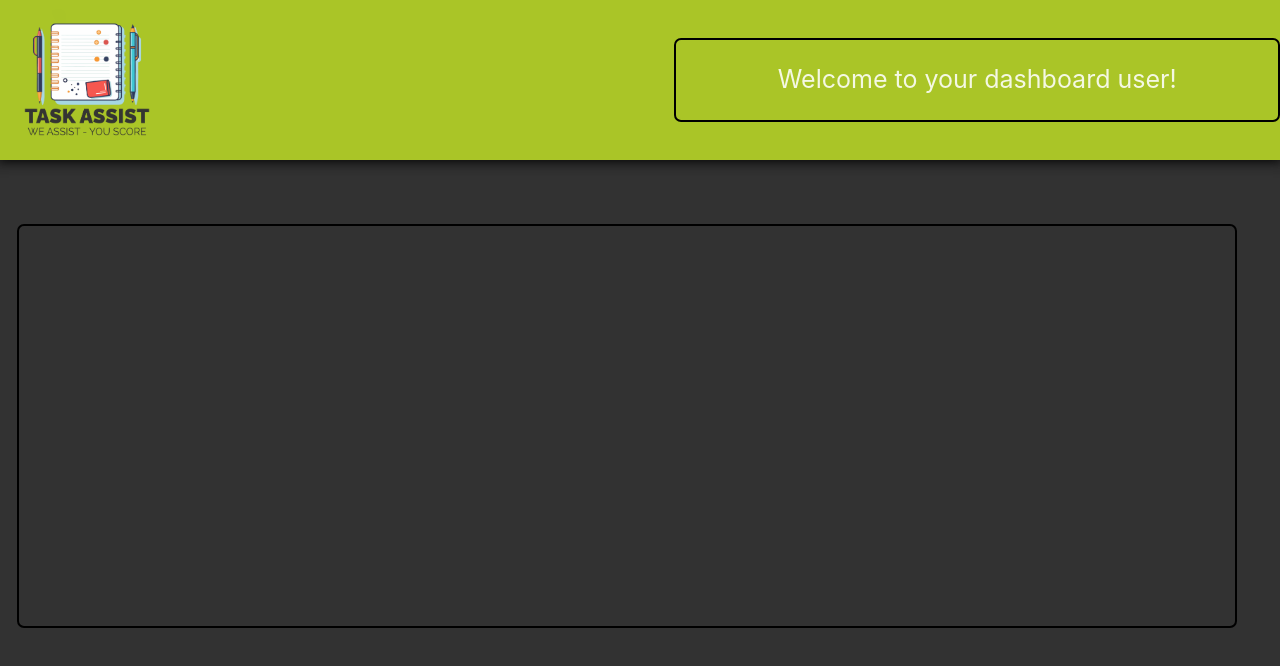
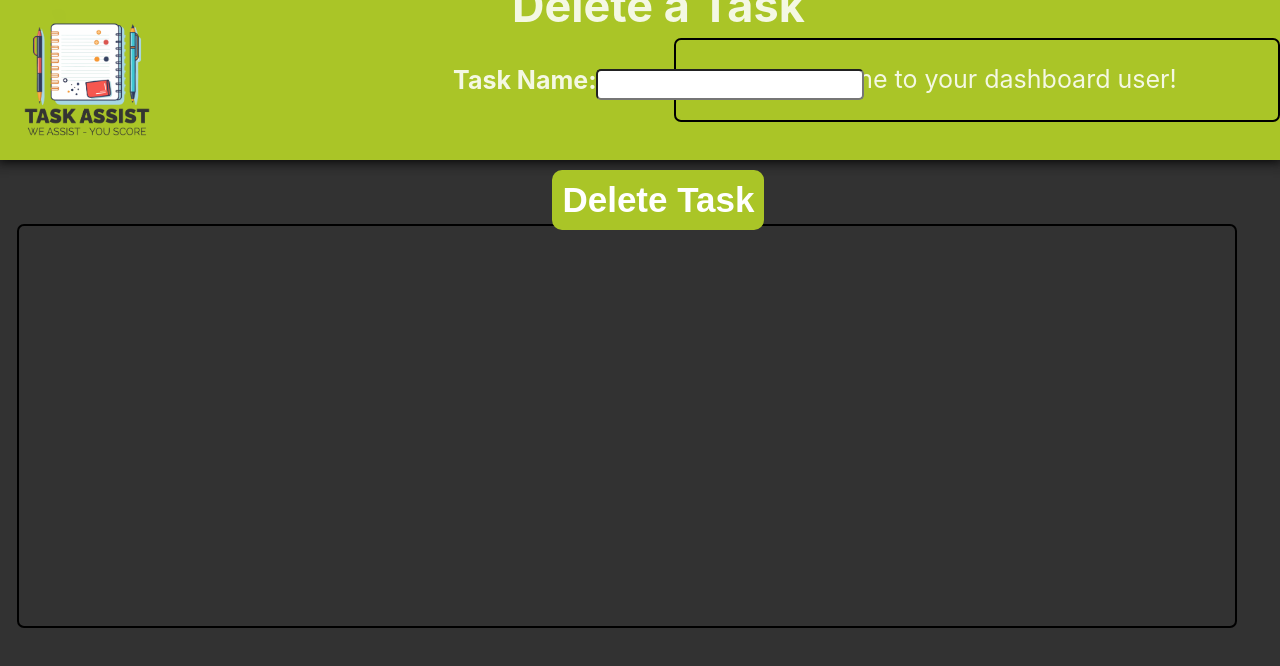
Before and after one commit to brandon-ide/Task-Assist-Frontend, a React (Vite) app: page /deletetask in a window 1280 px wide. Shown: the top 666 px of the page. Built offline with nearby package versions, Linux system fonts and the light colour scheme.

Commit message:
addDeleteForm

```diff
--- a/src/frontend/pages/DeleteATask.tsx
+++ b/src/frontend/pages/DeleteATask.tsx
@@ -1,9 +1,73 @@
-import React from 'react';
+import React, { useState } from 'react';
+import axios from 'axios';
+import './AddATask.css';
+import '../App.css';
 
-const DeleteATask: React.FC = () => {
+const TaskDeleteForm: React.FC = () => {
+  const [taskName, setTaskName] = useState<string>('');
+  const [errorMessage, setErrorMessage] = useState<string>('');
+  const [successMessage, setSuccessMessage] = useState<string>('');
+
+
+  // Handle form submission
+  const handleSubmit = async (event: React.FormEvent) => {
+    event.preventDefault();
+
+    // Basic validation
+    if (!taskName) {
+      setErrorMessage('Task does not exist!');
+      return;
+    }
+
+    try {
+      // Delete the given task'
+      const response = await axios.delete(`http://localhost:3000/tasks/${taskName}`);
+
+      // Reset the form if the task is successfully added
+      setTaskName('');
+      setErrorMessage('');
+      setSuccessMessage('Task deleted successfully!');
+
+      // Reset recent success message after two seconds
+      setTimeout(() => {
+      setSuccessMessage('');
+      }, 2000);
+
+      // Log the response
+      console.log('Task Deleted:', response.data);
+    } catch (error) {
+      setErrorMessage('Failed to delete task! Please try again later.');
+      console.error('Error deleting task:', error);
+    }
+  };
+
   return (
-    null
-  );
-};
 
-export default DeleteATask;
+    <div className="addTaskContainer">
+      <div>
+        <h2>Delete a Task</h2>
+        {errorMessage && <p style={{ color: 'red' }}>{errorMessage}</p>}
+        {successMessage && <p style={{ color: 'green' }}>{successMessage}</p>}
+        <form onSubmit={handleSubmit}>
+          <div className="addTaskForm">
+            <label htmlFor="taskName">Task Name:</label>
+            <input className="taskInput"
+              type="text"
+              id="taskName"
+              value={taskName}
+              onChange={(e) => setTaskName(e.target.value)}
+              required
+            /><br></br>
+
+          </div>
+
+          <div className="buttonContainer">
+            <button id="submitButton" type="submit">Delete Task</button>
+          </div>
+        </form>
+      </div>
+    </div>
+    );
+  };
+
+export default TaskDeleteForm;
```
